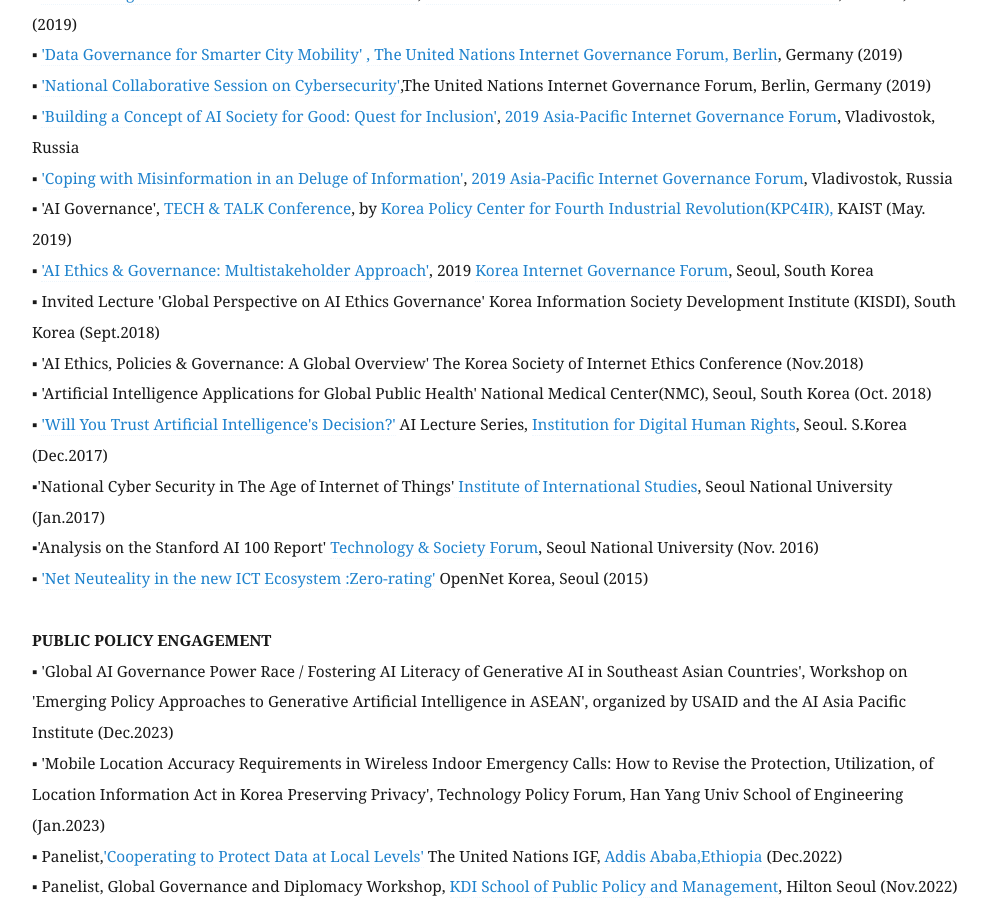
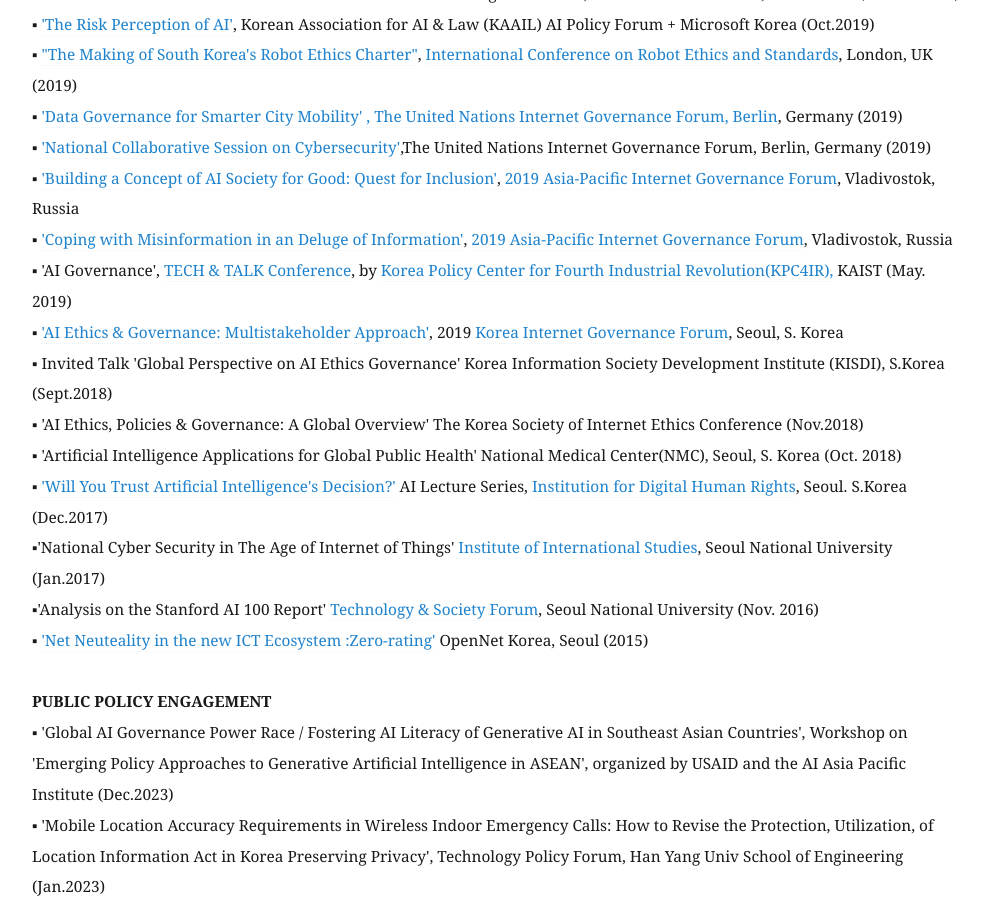
Before and after one commit to eunchangchoi/eunchangchoi.github.io, a Jekyll site: the page built from index.md, in a window 1280 px wide and 900 px high, scrolled down 5964 px. Shown: the whole window, without its empty margins (68-1056 px from the left). Built offline with Jekyll 4.4.1, drawn with Linux system fonts in a browser that asks for light colours; some of the changed text lies outside the part shown.

Commit message:
Update index.md

```diff
--- a/index.md
+++ b/index.md
@@ -133,10 +134,10 @@
 ▪ <a href="https://www.ftp.asia/index.php/s/tLZWIWMG1Qp7oA0">'Building a Concept of AI Society for Good: Quest for Inclusion'</a>,<a href="https://2019.aprigf.asia/"> 2019 Asia-Pacific Internet Governance Forum</a>, Vladivostok, Russia <br>
 ▪ <a href="https://www.ftp.asia/index.php/s/HGkuD3YVUBssKrP">'Coping with Misinformation in an Deluge of Information'</a>, <a href="https://2019.aprigf.asia/"> 2019 Asia-Pacific Internet Governance Forum</a>, Vladivostok, Russia <br>
 ▪ 'AI Governance', <a href="https://kpc4ir.kaist.ac.kr/index.php?mid=kpc4ir_events&document_srl=684"> TECH & TALK Conference</a>, by <a href="https://kpc4ir.kaist.ac.kr/"> Korea Policy Center for Fourth Industrial Revolution(KPC4IR),</a>  KAIST (May. 2019)<br>
-▪ <a href="https://youtu.be/92cmsMv6xhQ?t=451">'AI Ethics & Governance: Multistakeholder Approach'</a>, 2019 <a href="http://krigf.kr/"> Korea Internet Governance Forum</a>, Seoul, South Korea <br>
-▪ Invited Lecture 'Global Perspective on AI Ethics Governance' Korea Information Society Development Institute (KISDI), South Korea (Sept.2018) <br>
+▪ <a href="https://youtu.be/92cmsMv6xhQ?t=451">'AI Ethics & Governance: Multistakeholder Approach'</a>, 2019 <a href="http://krigf.kr/"> Korea Internet Governance Forum</a>, Seoul, S. Korea <br>
+▪  Invited Talk 'Global Perspective on AI Ethics Governance' Korea Information Society Development Institute (KISDI), S.Korea (Sept.2018) <br>
 ▪ 'AI Ethics, Policies & Governance: A Global Overview' The Korea Society of Internet Ethics Conference (Nov.2018) <br>
-▪ 'Artificial Intelligence Applications for Global Public Health' National Medical Center(NMC), Seoul, South Korea (Oct. 2018)<br>
+▪ 'Artificial Intelligence Applications for Global Public Health' National Medical Center(NMC), Seoul, S. Korea (Oct. 2018)<br>
 ▪ <a href="http://idr.jinbo.net/232"> 'Will You Trust Artificial Intelligence's Decision?'</a> AI Lecture Series, <a href="https://idr.jinbo.net/">Institution for Digital Human Rights</a>, Seoul. S.Korea (Dec.2017)<br>
 ▪'National Cyber Security in The Age of Internet of Things'<a href="http://www.snuiis.re.kr"> Institute of International Studies</a>, Seoul National University (Jan.2017)<br>
 ▪'Analysis on the Stanford AI 100 Report' <a href="http://www.snuiis.re.kr/sub2/2_2_6_2.php"> Technology & Society Forum</a>, Seoul National University (Nov. 2016) <br>
```
Also changed, not shown: other parts of index.md (+1 -0 lines).
